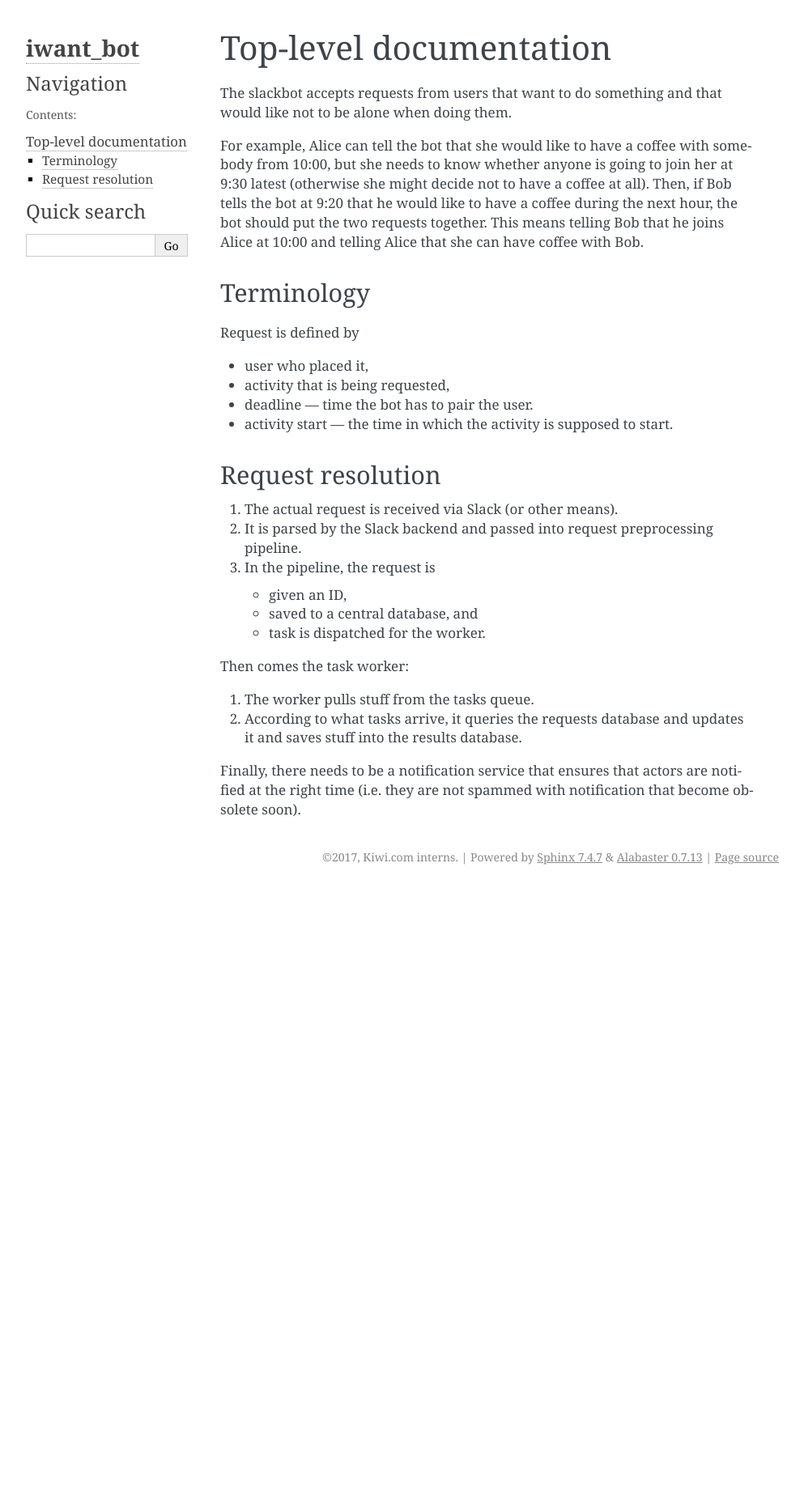
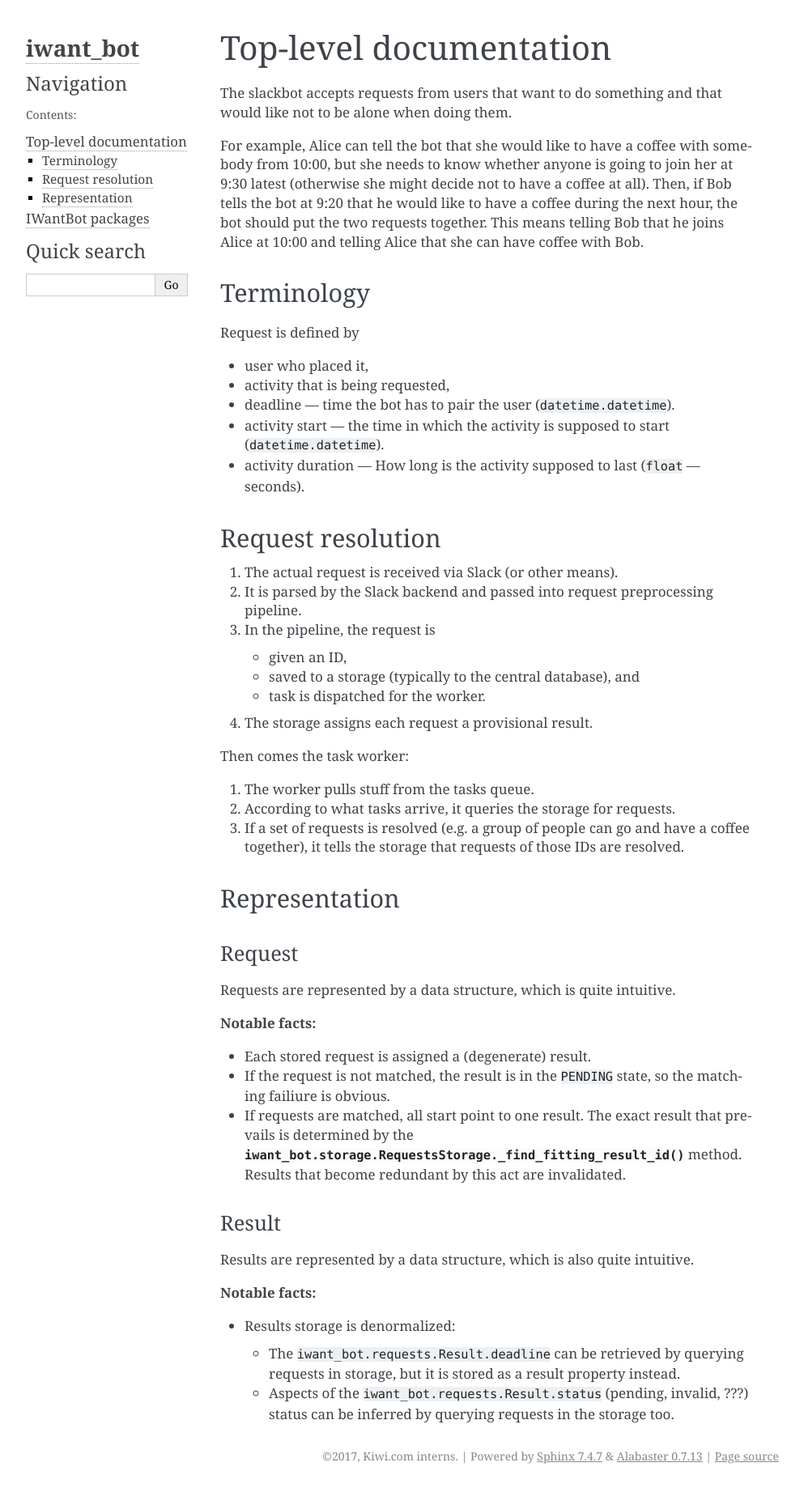
Before and after one commit to kiwicom/iwant-bot, a Sphinx documentation site: the page built from doc/toplevel.rst, in a window 1280 px wide. Shown: the whole page at 81% size, without its empty margins (148-1141 px from the left). Built offline with Sphinx 7.4.7, drawn with Linux system fonts in a browser that asks for light colours; before the commit the page ends 1098 px from its top, so only the background shows below that.

Commit message:
Storage completition (#73)
* Improve storage time-handling capabilities.

* Fix results status assignment when resolving/cancelling requests.

* Fix pool tests and make them look nice.

* Make all of the storage to update results upon request cancellation.

* Remove redundant code.

* Improve conceptual generation.

```diff
--- a/doc/index.rst
+++ b/doc/index.rst
@@ -12,6 +12,7 @@ Welcome to iwant_bot's documentation!
 
    toplevel.rst
 
+   modules.rst
 
 
 Indices and tables
--- a/doc/toplevel.rst
+++ b/doc/toplevel.rst
@@ -14,8 +14,9 @@ Request is defined by
 
 * user who placed it,
 * activity that is being requested,
-* deadline --- time the bot has to pair the user.
-* activity start --- the time in which the activity is supposed to start.
+* deadline --- time the bot has to pair the user (``datetime.datetime``).
+* activity start --- the time in which the activity is supposed to start (``datetime.datetime``).
+* activity duration --- How long is the activity supposed to last (``float`` --- seconds).
 
 Request resolution
 ------------------
@@ -25,12 +26,44 @@ Request resolution
 #. In the pipeline, the request is
 
    * given an ID,
-   * saved to a central database, and
+   * saved to a storage (typically to the central database), and
    * task is dispatched for the worker.
+
+#. The storage assigns each request a provisional result.
 
 Then comes the task worker:
 
 #. The worker pulls stuff from the tasks queue.
-#. According to what tasks arrive, it queries the requests database and updates it and saves stuff into the results database.
+#. According to what tasks arrive, it queries the storage for requests.
+#. If a set of requests is resolved (e.g. a group of people can go and have a coffee together), it tells the storage that requests of those IDs are resolved.
 
-Finally, there needs to be a notification service that ensures that actors are notified at the right time (i.e. they are not spammed with notification that become obsolete soon).
+Representation
+--------------
+
+Request
++++++++
+
+Requests are represented by a data structure, which is quite intuitive.
+
+**Notable facts:**
+
+* Each stored request is assigned a (degenerate) result.
+
+* If the request is not matched, the result is in the ``PENDING`` state, so the matching failiure is obvious.
+
+* If requests are matched, all start point to one result.
+  The exact result that prevails is determined by the :meth:`iwant_bot.storage.RequestsStorage._find_fitting_result_id` method.
+  Results that become redundant by this act are invalidated.
+
+Result
+++++++
+
+Results are represented by a data structure, which is also quite intuitive.
+
+**Notable facts:**
+
+* Results storage is denormalized:
+
+  * The ``iwant_bot.requests.Result.deadline`` can be retrieved by querying requests in storage, but it is stored as a result property instead.
+
+  * Aspects of the ``iwant_bot.requests.Result.status`` (pending, invalid, ???) status can be inferred by querying requests in the storage too.
```
Also changed, not shown: doc/bot_worker.rst (added, +30 -0 lines), doc/iwant_bot.rst (added, +102 -0 lines), doc/modules.rst (added, +8 -0 lines), 7 other files.
